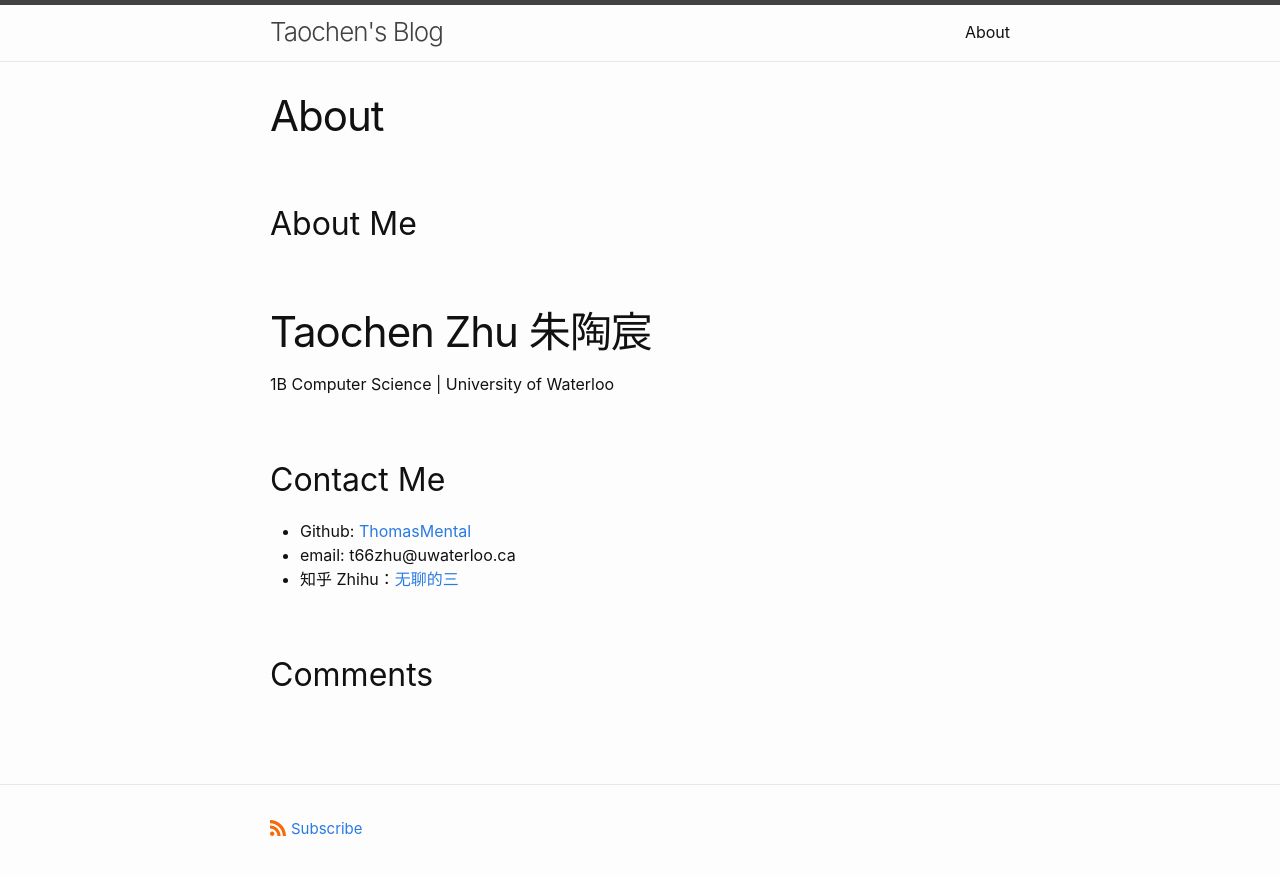
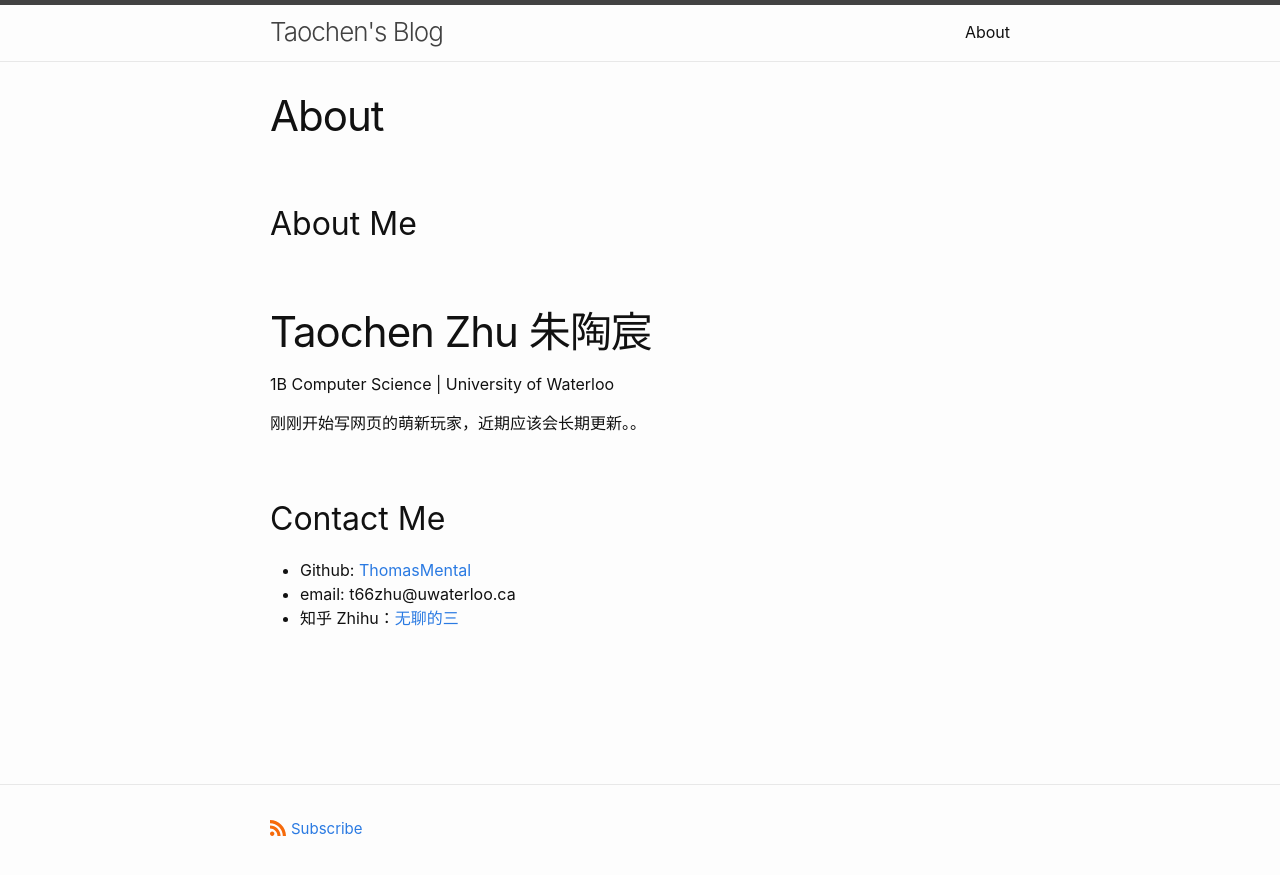
Before and after one commit to ThomasMental/ThomasMental.github.io, a Jekyll site: the page built from page/about.markdown, in a window 1280 px wide. Shown: the top 875 px of the page. Built offline with Jekyll 4.4.1, drawn with Linux system fonts in a browser that asks for light colours.

Commit message:
Update about.markdown

```diff
--- a/page/about.markdown
+++ b/page/about.markdown
@@ -9,9 +9,9 @@ type: page
 # Taochen Zhu 朱陶宸
 1B Computer Science | University of Waterloo
 
+刚刚开始写网页的萌新玩家，近期应该会长期更新。。
+
 ## Contact Me
 * Github: [ThomasMental](https://github.com/thomasmental)
 * email: t66zhu@uwaterloo.ca
 * 知乎 Zhihu：[无聊的三](https://www.zhihu.com/people/wu-liao-de-zhu-san)
-
-## Comments
```
